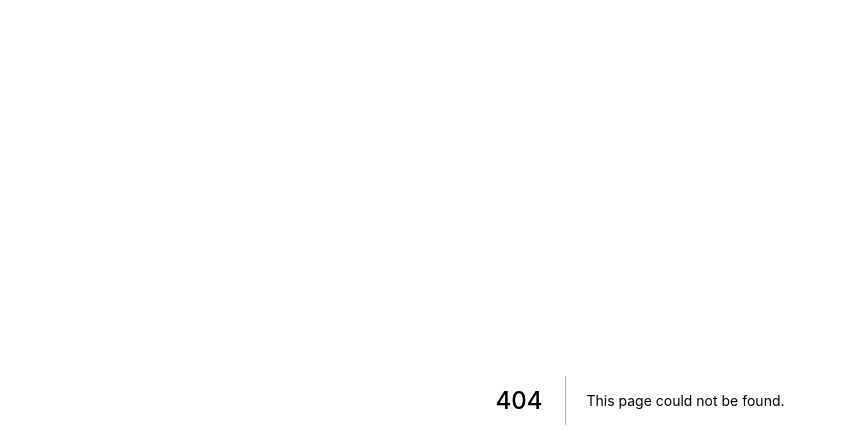
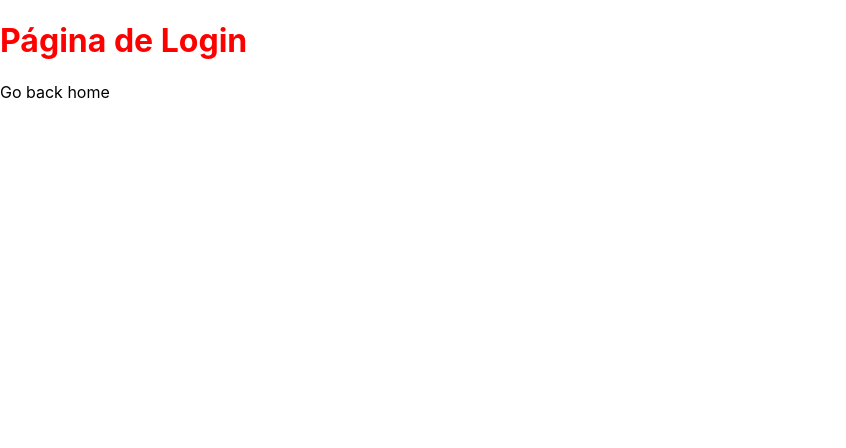
Before and after one commit to NandoLT/Wallaclone-Frontend, a Next.js app in the folder wallaclone/: page /login in a window 1280 px wide. Before the commit this address had no page. Shown: the top 448 px of the page, without its empty margins (0-846 px from the left). Built offline with nearby package versions, Linux system fonts and the light colour scheme.

Commit message:
Instalada la librería de Link y creada la página básica de Login

```diff
--- a/wallaclone/package.json
+++ b/wallaclone/package.json
@@ -10,6 +10,7 @@
   },
   "dependencies": {
     "next": "11.0.1",
+    "next-link": "^2.0.0",
     "react": "17.0.2",
     "react-dom": "17.0.2"
   },
--- /dev/null
+++ b/wallaclone/pages/login.js
@@ -0,0 +1,23 @@
+
+import React from 'react'
+import Link from 'next/link';
+
+const Login = () => {
+    return (
+        <div>
+            <h1>Página de Login</h1>
+            <Link href='/'> Go back home
+
+             </Link >
+            <style jsx>{`
+
+            h1{
+                color:red;
+            }
+
+            `}</style>
+        </div>
+    )
+}
+
+export default Login
```
Also changed, not shown: wallaclone/pages/index.js (+13 -0 lines), 2 other files (tests, documents, lock files or other folders).
